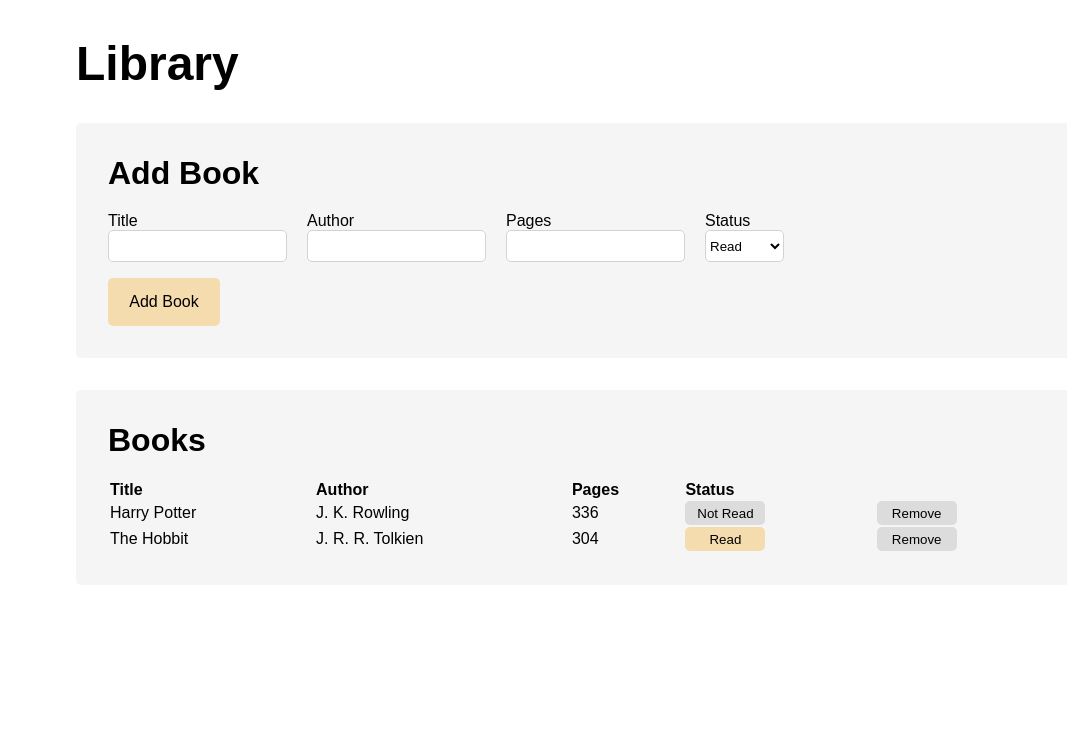
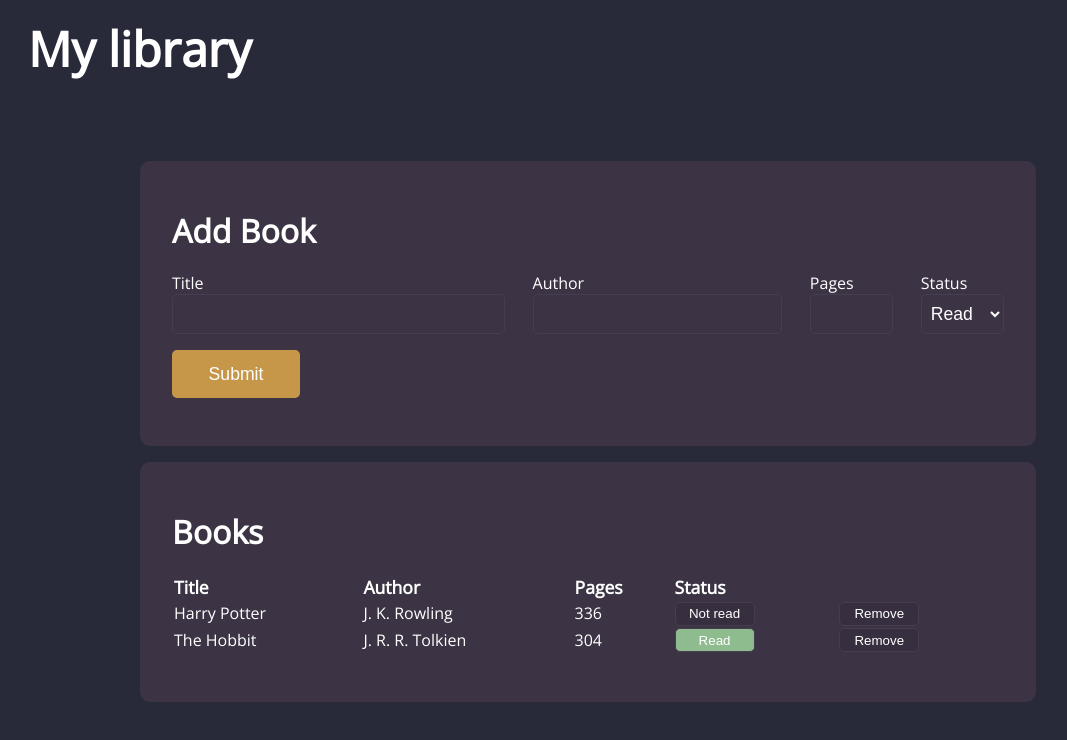
Before and after one commit to GrandeJames/library, a plain HTML site: page index.html in a window 1280 px wide. Shown: the whole page, without its empty margins (52-1119 px from the left). Drawn offline with nearby package versions, Linux system fonts and the light colour scheme.

Commit message:
Improve styling

```diff
--- a/index.html
+++ b/index.html
@@ -9,27 +9,27 @@
 
   <body>
     <header>
-      <h1>Library</h1>
+      <h1>My library</h1>
     </header>
     <form>
       <h2>Add Book</h2>
       <div class="input-container">
-        <div class="input-title">
+        <div class="title-container">
           <label for="title">Title</label><br />
           <input type="text" id="title" name="title" />
         </div>
 
-        <div class="input-author">
+        <div class="author-container">
           <label for="author">Author</label><br />
           <input type="text" id="author" name="author" />
         </div>
 
-        <div class="input-pages">
+        <div class="pages-container">
           <label for="pages">Pages</label><br />
           <input type="number" id="pages" name="pages" min="1" />
         </div>
 
-        <div class="input-status">
+        <div class="status-container">
           <label for="status">Status</label><br />
           <select id="status" name="status">
             <option value="read">Read</option>
@@ -37,10 +37,10 @@
           </select>
         </div>
       </div>
-      <input class="submit-button" type="button" value="Add Book" />
+      <input class="submit-button" type="button" value="Submit" />
     </form>
 
-    <section class="table-section">
+    <section class="books-section">
       <h2>Books</h2>
       <table>
         <tr>
--- a/script.js
+++ b/script.js
@@ -101,12 +101,12 @@ function displayNewBook(book) {
   tableData3.textContent = book.pages;
 
   statusButton.type = "button";
-  statusButton.className = "status-buttons";
+  statusButton.className = "status-button";
   statusButton.id = book.status ? "read" : "not-read";
-  statusButton.textContent = book.status ? "Read" : "Not Read";
+  statusButton.textContent = book.status ? "Read" : "Not read";
 
   removeButton.type = "button";
-  removeButton.className = "remove-buttons";
+  removeButton.className = "remove-button";
   removeButton.setAttribute("data-index", myLibrary.books.indexOf(book));
   removeButton.textContent = "Remove";
 
--- a/styles.css
+++ b/styles.css
@@ -1,66 +1,54 @@
-/* Layout */
+@import url('https://fonts.googleapis.com/css2?family=Open+Sans:wght@300&display=swap');
+
 :root {
-  --color-primary: rgb(255, 255, 255);
-  --color-secondary: rgb(245, 245, 245);
-  --color-accent: rgb(245, 220, 175);
-  --color-text: #000;
-  --border-radius: 5px;
+  --color-primary: #282A3A;
+  --color-secondary: #3c3444;
+  --color-accent: #C69749;
 }
 
 * {
   margin: 0;
   padding: 0;
   box-sizing: border-box;
+  color: white;
 }
 
 body {
-  display: flex;
-  flex-direction: column;
-  min-height: 100vh;
-  font-family: Arial, Helvetica, sans-serif;
-  padding: 20px 10% 0px 10%;
+  font-family: 'Open Sans', sans-serif;
   background-color: var(--color-primary);
-  color: var(--color-text);
 }
 
 header {
-  height: fit-content;
-  margin: 1rem 0 1rem 0;
+  margin: 1rem 5rem 5rem 5rem;
 }
 
 form,
-.table-section {
-  margin: 1rem 0 1rem 0;
+.books-section {
+  margin: 1rem 15%;
   background-color: var(--color-secondary);
-  padding: 2rem;
-  border-radius: var(--border-radius);
-  overflow: hidden;
-}
-
-table {
-  width: 100%;
+  padding: 3rem 2rem;
+  border-radius: 10px;
 }
 
 .input-container {
   display: flex;
-  flex-wrap: wrap;
-  gap: 20px;
+  justify-content: space-between;
 }
 
-.title-input {
-  width: 200px;
+.title-container {
+  width: 40%;
 }
 
-.author-input {
-  width: 150px;
+.author-container {
+  width: 30%;
 }
 
-.pages-input {
-  width: 50px;
+.pages-container {
+  width: 10%;
 }
 
-.status-input {
-  width: 75px;
+.status-container {
+  width: 10%;
 }
 
 #title,
@@ -68,6 +56,7 @@ table {
 #pages,
 #status {
   width: 100%;
+  padding: 0 5px;
 }
 
 label {
@@ -76,33 +65,63 @@ label {
 
 input,
 select {
-  height: 2rem;
-  border: 1px solid lightgray;
-  border-radius: var(--border-radius);
-  background-color: var(--color-primary);
+  height: 2.5rem;
+  border: 1px solid #463e4e;
+  background-color: var(--color-secondary);
+  font-size: 1.1rem;
+}
+
+input,
+select,
+button {
+  border-radius: 5px;
+}
+
+table {
+  width: 100%;
 }
 
 .submit-button {
-  width: 7rem;
+  width: 8rem;
   height: 3rem;
   margin-top: 1rem;
   background-color: var(--color-accent);
-  border-radius: var(--border-radius);
   border: none;
-  font-size: 1rem;
 }
 
-.status-buttons,
-.remove-buttons {
+.status-button,
+.remove-button {
   width: 5rem;
   height: 1.5rem;
-  border-radius: var(--border-radius);
-  border: none;
-  background-color: rgb(220, 220, 220);
+  border: 1px solid #463e4e;
+  background-color: #372f3f;
 }
 
+button:hover,
+.submit-button:hover {
+  cursor: pointer;
+  color: #e6e6e6;
+}
+
+.submit-button:hover {
+  background-color: #bc8d3f;
+}
+
+.remove-button:hover {
+  background-color: #CD5C5CFF;
+}
+
+
 #read {
-  background-color: var(--color-accent);
+  background-color: #8FBC8FFF;
+}
+
+#read:hover {
+  background-color: #719e71;
+}
+
+tr:first-child {
+  font-size: 1.1rem;
 }
 
 th {
```
